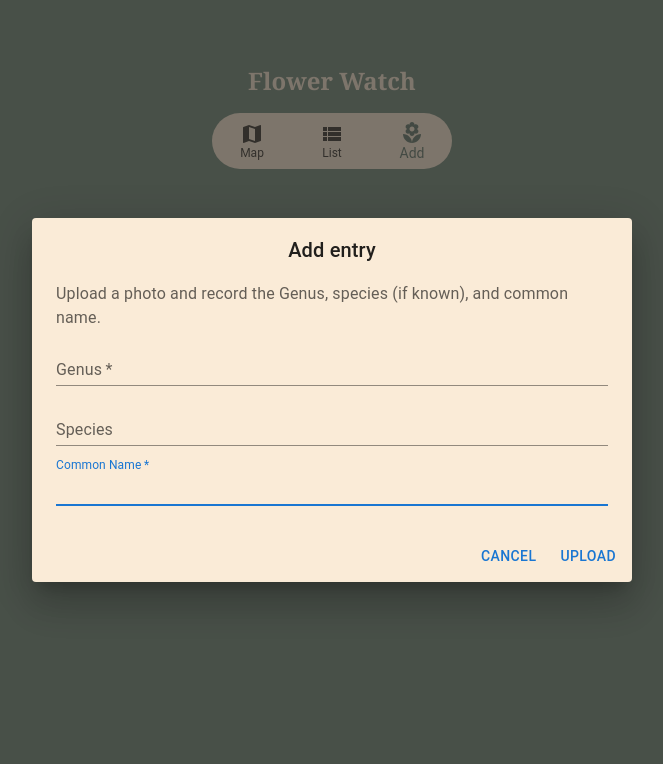
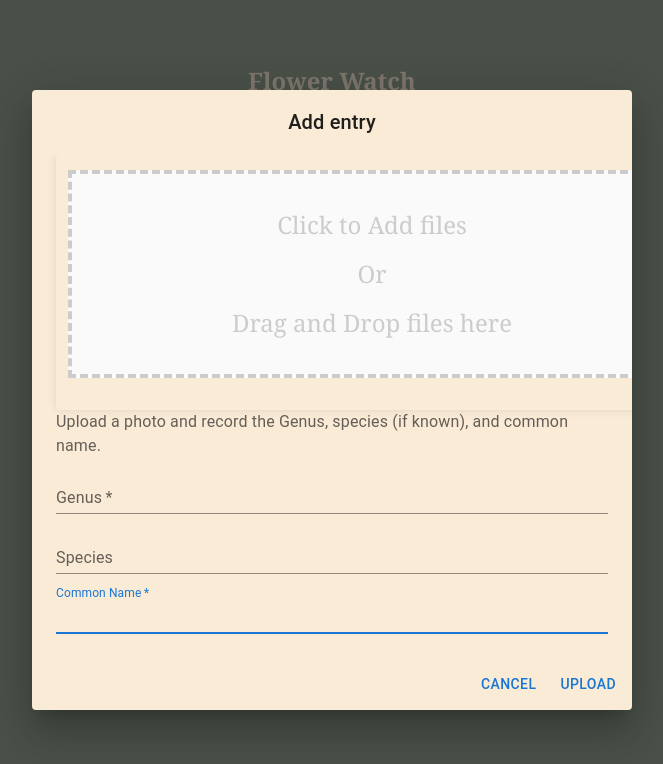
Before and after one commit to tarynriera/flower-watch, a Next.js app: page /add in a window 1280 px wide. Both pictures are taken after a click on the button "Add". Shown: the top 764 px of the page, without its empty margins (308-971 px from the left). Built offline with nearby package versions, Linux system fonts and the light colour scheme.

Commit message:
implemented new upload component

```diff
--- /dev/null
+++ b/components/Uploader/check.tsx
@@ -0,0 +1,17 @@
+import * as React from "react";
+
+const SvgComponent = () => (
+  <svg
+    xmlns="http://www.w3.org/2000/svg"
+    viewBox="0 0 24 24"
+    fill="none"
+    stroke="currentColor"
+    strokeWidth={2}
+    strokeLinecap="round"
+    strokeLinejoin="round"
+  >
+    <path d="M20 6 9 17l-5-5" />
+  </svg>
+);
+
+export default SvgComponent;
--- /dev/null
+++ b/components/Uploader/clear.tsx
@@ -0,0 +1,17 @@
+import * as React from "react";
+
+const SvgComponent = () => (
+  <svg
+    xmlns="http://www.w3.org/2000/svg"
+    viewBox="0 0 24 24"
+    fill="none"
+    stroke="currentColor"
+    strokeWidth={2}
+    strokeLinecap="round"
+    strokeLinejoin="round"
+  >
+    <path d="M18 6 6 18M6 6l12 12" />
+  </svg>
+);
+
+export default SvgComponent;
--- /dev/null
+++ b/components/Uploader/drop-zone.module.css
@@ -0,0 +1,33 @@
+.wrapper {
+  display: flex;
+  flex-direction: column;
+  align-items: center;
+  justify-content: center;
+  width: 100%;
+}
+
+.banner_text {
+  font-size: 1.5rem;
+  color: #ccc;
+  display: block;
+  margin: 0.5rem 0;
+}
+
+.banner {
+  background-color: #fafafa;
+  width: 100%;
+  border: 4px dashed #ccc;
+  height: 200px;
+  display: flex;
+  flex-direction: column;
+  align-items: center;
+  justify-content: center;
+  margin-bottom: 1rem;
+  cursor: pointer;
+}
+
+.input {
+  width: 100%;
+  height: 100%;
+  display: none;
+}
--- /dev/null
+++ b/components/Uploader/drop-zone.tsx
@@ -0,0 +1,82 @@
+import { array, func } from "prop-types";
+import React, { ChangeEvent } from "react";
+import styles from "./drop-zone.module.css";
+
+export interface BannerProps {
+  onClick: () => void;
+  // FileList: https://developer.mozilla.org/en-US/docs/Web/API/FileList
+  onDrop: (files: FileList) => void;
+}
+
+const Banner = ({ onClick, onDrop }: BannerProps) => {
+  const handleDragOver = (ev: React.DragEvent) => {
+    ev.preventDefault();
+    ev.stopPropagation();
+    if (ev.dataTransfer) {
+      ev.dataTransfer.dropEffect = "copy";
+    }
+  };
+
+  const handleDrop = (ev: React.DragEvent) => {
+    ev.preventDefault();
+    ev.stopPropagation();
+    if (ev.dataTransfer) {
+      onDrop(ev.dataTransfer.files);
+    }
+  };
+
+  return (
+    <div
+      className={styles.banner}
+      onClick={onClick}
+      onDragOver={handleDragOver}
+      onDrop={handleDrop}
+    >
+      <span className={styles.banner_text}>Click to Add files</span>
+      <span className={styles.banner_text}>Or</span>
+      <span className={styles.banner_text}>Drag and Drop files here</span>
+    </div>
+  );
+};
+
+export interface DropZoneProps {
+  onChange: (files: FileList) => void;
+  accept: string[];
+}
+
+const DropZone = ({ onChange, accept = ["*"] }: DropZoneProps) => {
+  const inputRef = React.useRef<HTMLInputElement>(null);
+
+  const handleClick = () => {
+    if (inputRef.current) {
+      inputRef.current.click();
+    }
+  };
+
+  const handleChange = (ev: React.ChangeEvent<HTMLInputElement>) => {
+    if (ev.target.files) {
+      onChange(ev.target.files);
+    }
+  };
+
+  const handleDrop = (files: FileList) => {
+    onChange(files);
+  };
+
+  return (
+    <div className={styles.wrapper}>
+      <Banner onClick={handleClick} onDrop={handleDrop} />
+      <input
+        type="file"
+        aria-label="add files"
+        className={styles.input}
+        ref={inputRef}
+        multiple={true}
+        onChange={handleChange}
+        accept={accept.join(",")}
+      />
+    </div>
+  );
+};
+
+export { DropZone };
--- /dev/null
+++ b/components/Uploader/file-picker.module.css
@@ -0,0 +1,53 @@
+.wrapper {
+  display: flex;
+  flex-direction: column;
+  align-items: center;
+  justify-content: center;
+  width: 600px;
+  padding: 1rem;
+  box-shadow: 0 0 10px rgba(0, 0, 0, 0.1);
+  border-radius: 4px;
+}
+
+.canvas_wrapper {
+  display: flex;
+  align-items: center;
+  justify-content: center;
+  width: 100%;
+}
+
+.files_list_wrapper {
+  display: flex;
+  align-items: center;
+  justify-content: center;
+  width: 100%;
+}
+
+.files_list_progress_wrapper {
+  display: flex;
+  align-items: center;
+  justify-content: center;
+  width: 100%;
+  margin: 1rem 0;
+}
+
+.upload_button {
+  min-width: 100px;
+  height: 40px;
+  border: none;
+  border-radius: 4px;
+  background-color: #0073cf;
+  color: #fff;
+  font-size: 1rem;
+  font-weight: 500;
+  cursor: pointer;
+  outline: none;
+  white-space: nowrap;
+  padding: 0.25rem 0.5rem;
+
+  &.disabled {
+    background-color: #ccc;
+    color: #fff;
+    cursor: not-allowed;
+  }
+}
--- /dev/null
+++ b/components/Uploader/file-picker.tsx
@@ -0,0 +1,84 @@
+import { nanoid } from "nanoid";
+import React, { useCallback, useEffect, useMemo, useState } from "react";
+import { DropZone } from "./drop-zone";
+import styles from "./file-picker.module.css";
+import { FilesList } from "./files-list";
+
+export interface FilePickerProps {
+  accept: string[];
+}
+
+export type FileWithId = {
+  id: string;
+  file: File;
+};
+
+const FilePicker = ({ accept }: FilePickerProps) => {
+  const [files, setFiles] = useState<FileWithId[]>([]);
+
+  // handler called when files are selected via the Dropzone component
+  const handleOnChange = useCallback((files: FileList) => {
+    let filesArray = Array.from(files);
+
+    let filesWithId = filesArray.map((file) => ({
+      id: nanoid(),
+      file,
+    }));
+
+    setFiles(filesWithId);
+  }, []);
+
+  // handle for removing files form the files list view
+  const handleClearFile = useCallback((id: string) => {
+    setFiles((prev) => prev.filter((file) => file.id !== id));
+  }, []);
+
+  // execute the upload operation
+  /*
+  const handleUpload = useCallback(async () => {
+    try {
+      const data = new FormData();
+
+      files.forEach((file) => {
+        data.append("file", file.file);
+      });
+
+      const res = await axios.request({
+        url: uploadURL,
+        method: "POST",
+        data,
+        onUploadProgress: (progressEvent) => {
+          setUploadStarted(true);
+          const percentCompleted = Math.round(
+            (progressEvent.loaded * 100) / progressEvent.total
+          );
+          setProgress(percentCompleted);
+        },
+      });
+
+      setUploadStarted(false);
+      console.log(res);
+    } catch (error) {
+      console.log(error);
+    }
+  }, [files.length]);
+  */
+
+  return (
+    <div className={styles.wrapper}>
+      {/* canvas */}
+      <div className={styles.canvas_wrapper}>
+        <DropZone onChange={handleOnChange} accept={accept} />
+      </div>
+
+      {/* files listing */}
+      {files.length ? (
+        <div className={styles.files_list_wrapper}>
+          <FilesList files={files} onClear={handleClearFile} />
+        </div>
+      ) : null}
+    </div>
+  );
+};
+
+export { FilePicker };
--- /dev/null
+++ b/components/Uploader/files-list.module.css
@@ -0,0 +1,66 @@
+.files_list {
+  display: flex;
+  flex-direction: column;
+  align-items: center;
+  justify-content: center;
+  width: 100%;
+  height: 100%;
+  overflow-y: auto;
+  margin: 0;
+  padding: 0;
+}
+
+.files_list_item {
+  width: calc(100% - 0.5rem);
+  display: flex;
+  align-items: center;
+  justify-content: flex-start;
+  padding: 0.5rem 0;
+  display: grid;
+  grid-template-columns: calc(100% - 1rem) 1rem;
+  /*
+  &:not(:last-child) {
+    border-bottom: 1px solid #f4f4f4;
+  }*/
+}
+
+.files_list_item_name {
+  color: #0073cf;
+  font-weight: 500;
+  text-overflow: ellipsis;
+  overflow: hidden;
+  width: 100%;
+  text-align: left;
+}
+
+.file_list_item_progress {
+  width: 100%;
+  margin-left: auto;
+}
+
+.file_list_item_check {
+  width: 1rem;
+  height: 1rem;
+  display: flex;
+  align-items: center;
+  justify-content: center;
+  color: #008000;
+}
+
+.files_list_item_clear {
+  width: 16px;
+  height: 16px;
+  display: flex;
+  align-items: center;
+  justify-content: center;
+  cursor: pointer;
+
+  /*&:hover {
+    color: #0073cf;
+  }
+
+  svg {
+    width: 100%;
+    height: 100%;
+  }*/
+}
--- /dev/null
+++ b/components/Uploader/files-list.tsx
@@ -0,0 +1,47 @@
+import React, { useCallback } from "react";
+import CheckIcon from "./check";
+import ClearIcon from "./clear";
+import styles from "./files-list.module.css";
+import { FileWithId } from "./file-picker";
+
+export interface FilesListItemProps {
+  name: string;
+  id: string;
+  onClear: (id: string) => void;
+}
+const FilesListItem = ({ name, id, onClear }: FilesListItemProps) => {
+  const handleClear = useCallback(() => {
+    onClear(id);
+  }, []);
+
+  return (
+    <li className={styles.files_list_item}>
+      <span className={styles.files_list_item_name}>{name}</span>
+      <span
+        className={styles.files_list_item_clear}
+        role="button"
+        aria-label="remove file"
+        onClick={handleClear}
+      >
+        <ClearIcon />
+      </span>
+    </li>
+  );
+};
+
+interface FilesListProps {
+  files: FileWithId[];
+  onClear: (id: string) => void;
+}
+
+const FilesList = ({ files, onClear }: FilesListProps) => {
+  return (
+    <ul className={styles.files_list}>
+      {files.map(({ file, id }) => (
+        <FilesListItem name={file.name} key={id} id={id} onClear={onClear} />
+      ))}
+    </ul>
+  );
+};
+
+export { FilesList };
--- a/pages/add.tsx
+++ b/pages/add.tsx
@@ -9,7 +9,8 @@ import FormHelperText from "@mui/material/FormHelperText";
 import { PlantEncounter, emptyPlantData } from "./types";
 import { useState } from "react";
 import hash from "hash-it";
-import { clear } from "console";
+import { DropZone } from "@/components/Dropzone";
+import { FilePicker } from "@/components/Uploader/file-picker";
 
 export interface MyProps {
   handleClose: () => void;
@@ -52,6 +53,7 @@ export default function Add(props: MyProps) {
     >
       <DialogTitle>Add entry</DialogTitle>
       <DialogContent>
+        <FilePicker accept={["*"]}></FilePicker>
         <DialogContentText>
           Upload a photo and record the Genus, species (if known), and common
           name.
```
Also changed, not shown: components/Uploader/index.tsx (added).
